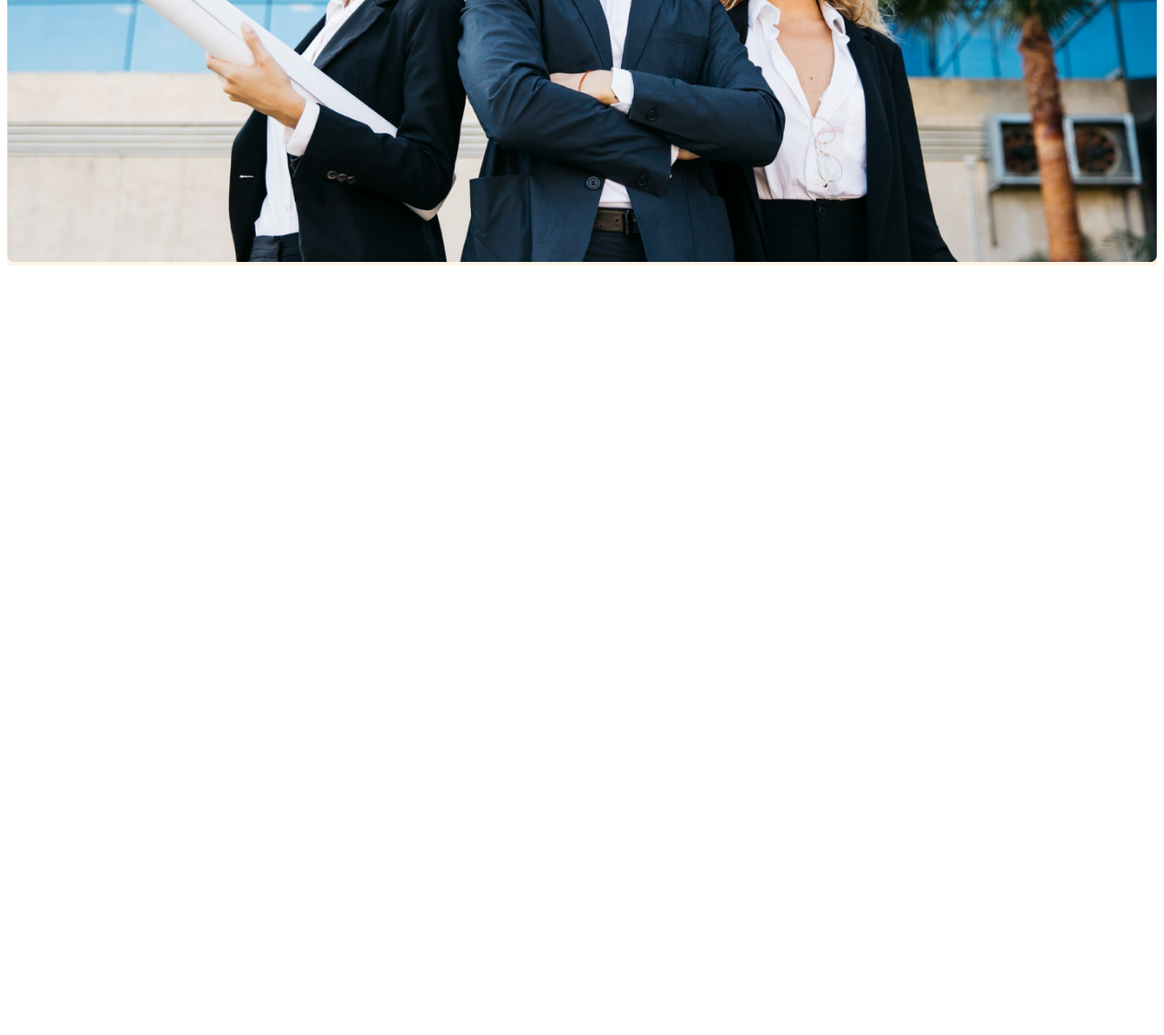
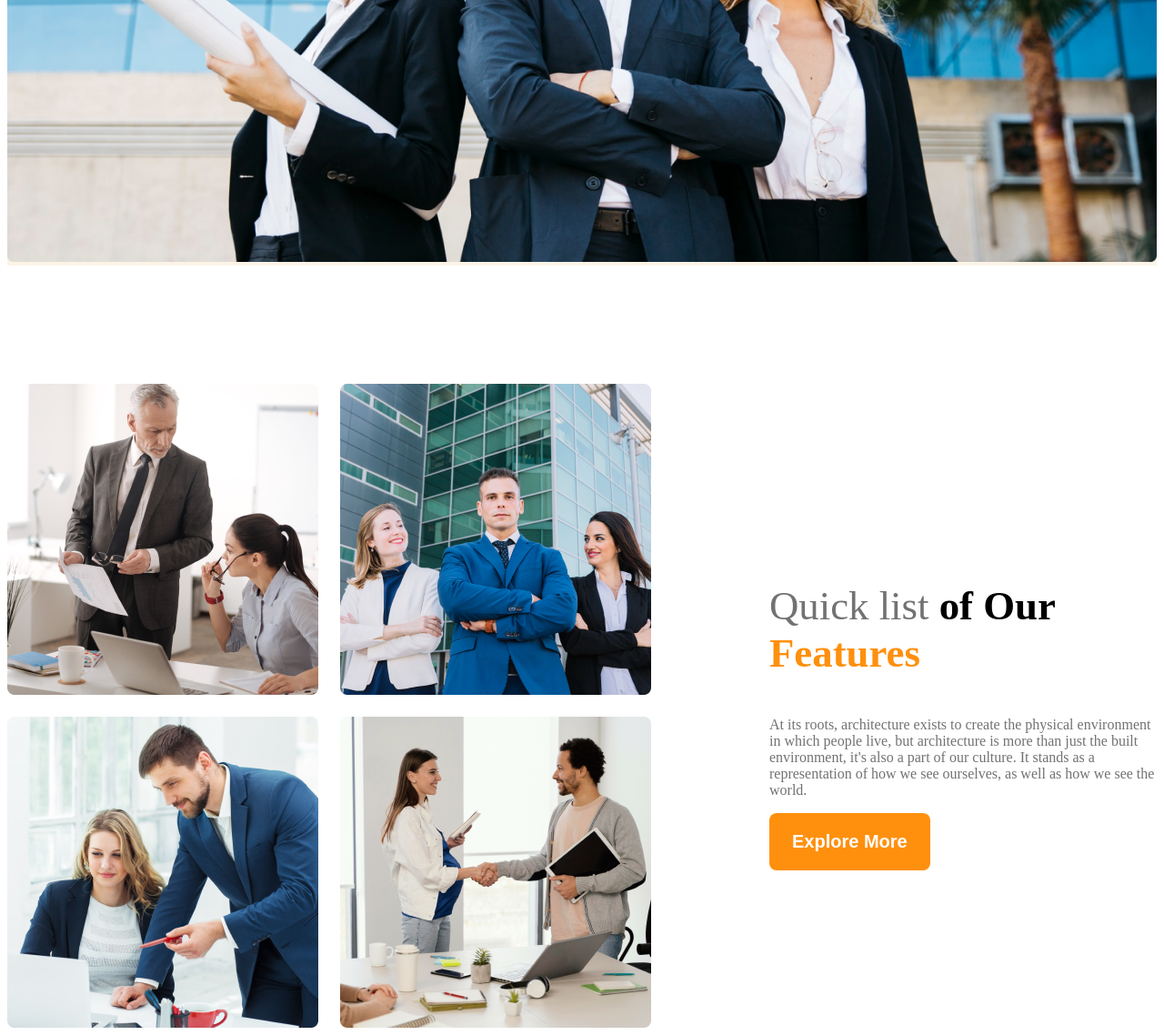
Before and after one commit to tanne09/g3-arct-website, a plain HTML site: page index.html in a window 1280 px wide. Shown: the part 884-2022 px from the top of the page at 91% size. Before the commit the page ends 1184 px from the top, so only its background shows below. Drawn offline with Linux system fonts and the light colour scheme.

Commit message:
margin add holo kintu problem

```diff
--- a/index.html
+++ b/index.html
@@ -31,7 +31,21 @@
         </div>
     </header>
     <main>
-
+        <section class="teams display-flex">
+            <div class="team-img-container">
+                  <img src="images/team1.png" alt="two architecture discusses about design">
+                  <img src="images/team2.png" alt="">
+                  <img src="images/team3.png" alt="">
+                  <img src="images/team4.png" alt="">
+            </div>
+            <div class="our-features">
+                <h3 class="feature-title"><span id="quick-list" class="text-light-gray" >Quick list</span><span> of Our</span><span class="text-primary"> Features</span></h3>
+                <p class="feature-descriptions text-light-gray">
+                    At its roots, architecture exists to create the physical environment in which people live, but architecture is more than just the built environment, it's also a part of our culture. It stands as a representation of how we see ourselves, as well as how we see the world.
+                </p>
+                <button class="btn-primary">Explore More</button>
+            </div>
+        </section>
     </main>
     <footer>
 
--- a/style.css
+++ b/style.css
@@ -8,6 +8,9 @@
   /* shared Style  */
 .display-flex{
     display: flex;
+}
+.text-primary{
+    color: #FF900E;
 }
 .btn-primary{
     background-color:#FF900E ;
@@ -28,6 +31,13 @@
 }
 .bg-light{
     background-color:rgba(225, 144, 14 , 0.1) ;
+}
+main{
+    max-width: 1440px;
+    margin: 0 auto;
+}
+main > section{
+    margin-top: 130px;
 }
   /* header style  */
 
@@ -67,11 +77,47 @@
 .banner-image{
     width: 100%;
 }
-
+/* team and align style */
+.teams{
+    align-items: center;
+}
+.team-img-container{
+    display: grid;
+    grid-template-columns:repeat(2 , 1fr) ;
+    gap: 24px;
+}
+.our-features{
+    padding-left: 130px;
+    max-width: 530px;
+}
+.feature-title{
+    font-size: 2.8rem;
+    font-weight: 700;
+}
+#quick-list{
+    font-weight: 500;
+}
 /* responsive media Query */
 
 @media screen and (max-width: 576px) {
-    .navbar, .nav-links {
+    .navbar,
+    .nav-links,
+    .teams{
         flex-direction: column;
     }
+    .team-img-container{
+        grid-template-columns: repeat(1, 1fr);
+    }
+    .our-features{
+        margin-left: 20px;
+    }
 }
+/* medium size device */
+@media screen  and (min-width: 576px) and (max-width: 992px) {
+    .teams{
+        flex-direction: column;
+    }
+    .our-features{
+        margin: 50px auto;
+    }
+}
```
